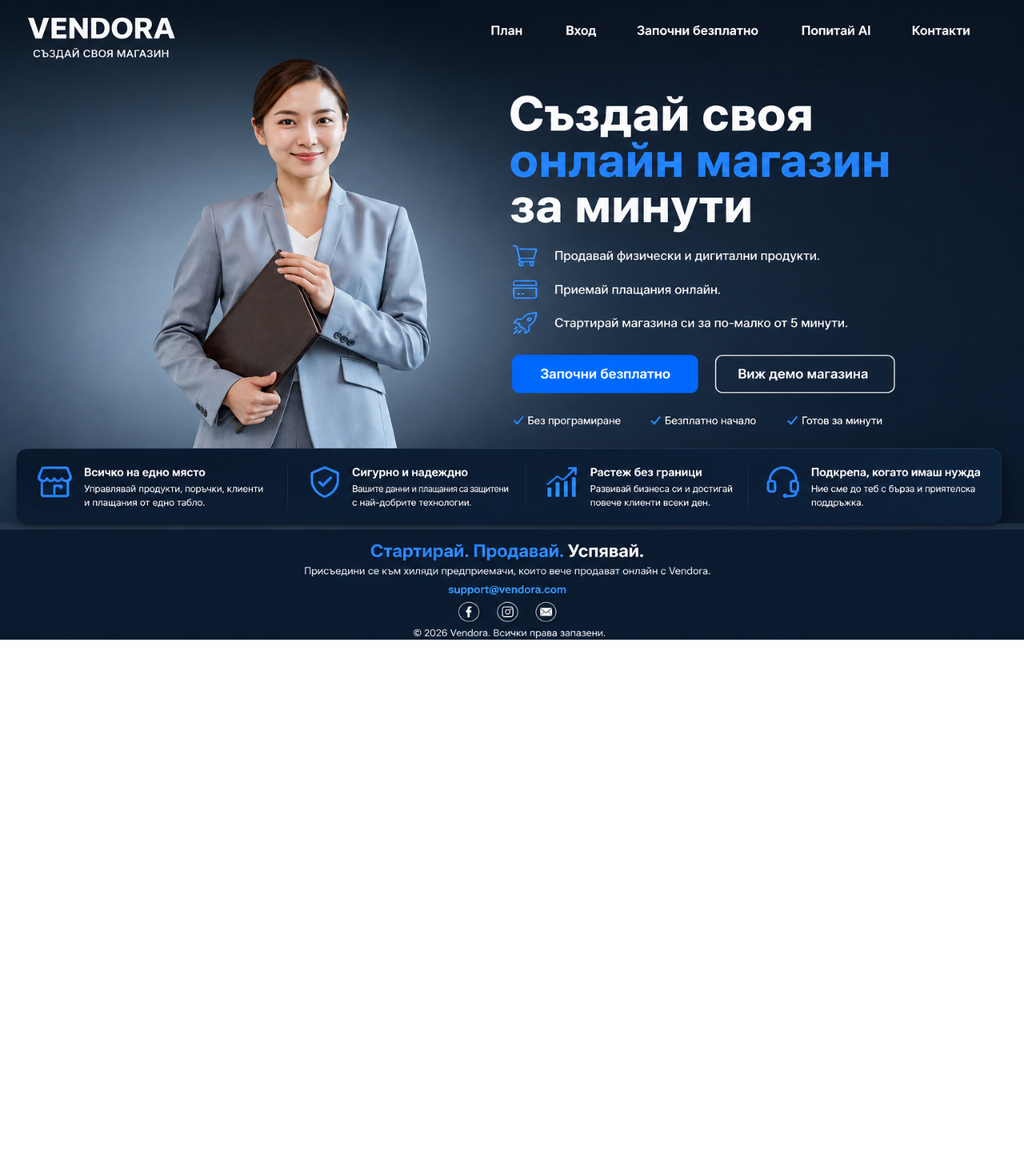
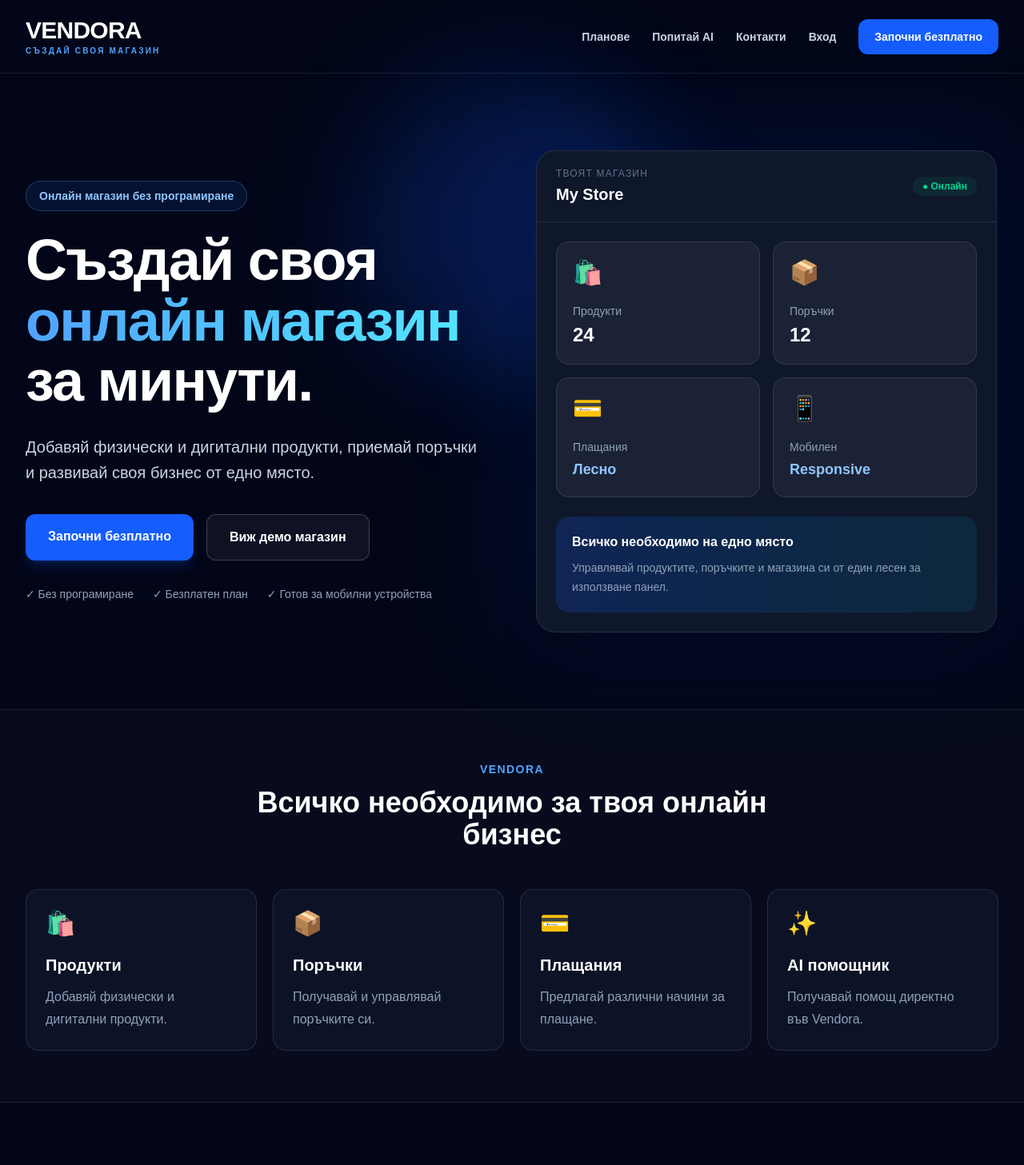
Before and after one commit to maikon79ss-dot/vendora-app, a Next.js app: page / in a window 1280 px wide. Shown: the top 1457 px of the page at 80% size. Before the commit the page ends 800 px from the top, so only its background shows below. Built offline with nearby package versions, Linux system fonts and the light colour scheme.

Commit message:
Redesign responsive homepage

```diff
--- a/app/page.tsx
+++ b/app/page.tsx
@@ -1,171 +1,276 @@
-import Image from "next/image";
 import Link from "next/link";
 
 export default function Home() {
   return (
-    <main className="min-h-screen bg-slate-950 text-white">
-      {/* Мобилна версия */}
-      <section className="flex min-h-screen flex-col px-5 py-5 md:hidden">
-        <header className="flex items-center justify-between">
-          <Link
-            href="/"
-            className="text-2xl font-extrabold tracking-tight"
-          >
-            Vendora
+    <main className="min-h-screen overflow-hidden bg-slate-950 text-white">
+      {/* Header */}
+      <header className="border-b border-white/10">
+        <div className="mx-auto flex max-w-7xl items-center justify-between px-5 py-5 lg:px-8">
+          <Link href="/" className="group">
+            <div className="text-2xl font-black tracking-tight text-white sm:text-3xl">
+              VENDORA
+            </div>
+            <div className="text-[10px] font-semibold uppercase tracking-[0.22em] text-blue-400">
+              Създай своя магазин
+            </div>
+          </Link>
+
+          <nav className="hidden items-center gap-7 text-sm font-semibold text-slate-300 md:flex">
+            <Link href="/plan" className="transition hover:text-white">
+              Планове
+            </Link>
+
+            <Link href="/ai" className="transition hover:text-white">
+              Попитай AI
+            </Link>
+
+            <Link href="/contact" className="transition hover:text-white">
+              Контакти
+            </Link>
+
+            <Link href="/login" className="transition hover:text-white">
+              Вход
             </Link>
 
             <Link
+              href="/register"
+              className="rounded-xl bg-blue-600 px-5 py-3 text-white transition hover:bg-blue-500"
+            >
+              Започни безплатно
+            </Link>
+          </nav>
+
+          <Link
             href="/login"
-            className="rounded-lg border border-white/30 px-4 py-2 text-sm font-semibold"
+            className="rounded-xl border border-white/20 px-4 py-2 text-sm font-bold md:hidden"
           >
             Вход
           </Link>
+        </div>
       </header>
 
-        <div className="flex flex-1 flex-col items-center justify-center text-center">
-          <div className="mb-6 flex h-20 w-20 items-center justify-center rounded-3xl bg-blue-600 text-4xl shadow-xl">
-            🛍️
+      {/* Hero */}
+      <section className="relative">
+        <div className="absolute left-1/2 top-0 h-96 w-96 -translate-x-1/2 rounded-full bg-blue-600/20 blur-3xl" />
+
+        <div className="relative mx-auto grid max-w-7xl items-center gap-14 px-5 py-16 lg:grid-cols-2 lg:px-8 lg:py-24">
+          {/* Hero text */}
+          <div>
+            <div className="mb-6 inline-flex rounded-full border border-blue-400/30 bg-blue-500/10 px-4 py-2 text-sm font-semibold text-blue-300">
+              Онлайн магазин без програмиране
             </div>
 
-          <h1 className="max-w-sm text-4xl font-extrabold leading-tight">
-            Създай своя онлайн магазин
+            <h1 className="max-w-3xl text-5xl font-black leading-[1.05] tracking-tight sm:text-6xl lg:text-7xl">
+              Създай своя
+              <span className="block bg-gradient-to-r from-blue-400 to-cyan-300 bg-clip-text text-transparent">
+                онлайн магазин
+              </span>
+              за минути.
             </h1>
 
-          <p className="mt-5 max-w-sm text-lg leading-7 text-slate-300">
+            <p className="mt-7 max-w-xl text-lg leading-8 text-slate-300 sm:text-xl">
               Добавяй физически и дигитални продукти, приемай поръчки
-            и споделяй собствен магазин само с един линк.
+              и развивай своя бизнес от едно място.
             </p>
 
-          <div className="mt-8 flex w-full max-w-sm flex-col gap-4">
+            <div className="mt-9 flex flex-col gap-4 sm:flex-row">
               <Link
                 href="/register"
-              className="w-full rounded-xl bg-blue-600 px-6 py-4 text-center font-bold text-white shadow-lg"
+                className="rounded-xl bg-blue-600 px-7 py-4 text-center text-base font-bold shadow-lg shadow-blue-600/20 transition hover:bg-blue-500"
               >
                 Започни безплатно
               </Link>
 
               <Link
                 href="/store/demo"
-              className="w-full rounded-xl border border-white/30 bg-white/10 px-6 py-4 text-center font-bold"
+                className="rounded-xl border border-white/20 bg-white/5 px-7 py-4 text-center text-base font-bold transition hover:bg-white/10"
               >
                 Виж демо магазин
               </Link>
             </div>
 
-          <div className="mt-10 grid w-full max-w-sm grid-cols-2 gap-3 text-sm">
+            <div className="mt-8 flex flex-wrap gap-x-6 gap-y-3 text-sm text-slate-400">
+              <span>✓ Без програмиране</span>
+              <span>✓ Безплатен план</span>
+              <span>✓ Готов за мобилни устройства</span>
+            </div>
+          </div>
+
+          {/* Dashboard mockup */}
+          <div className="relative mx-auto w-full max-w-xl">
+            <div className="absolute -inset-6 rounded-[3rem] bg-blue-600/10 blur-3xl" />
+
+            <div className="relative overflow-hidden rounded-3xl border border-white/10 bg-slate-900 shadow-2xl">
+              <div className="flex items-center justify-between border-b border-white/10 px-6 py-5">
+                <div>
+                  <p className="text-xs uppercase tracking-widest text-slate-500">
+                    Твоят магазин
+                  </p>
+                  <p className="mt-1 text-xl font-bold">
+                    My Store
+                  </p>
+                </div>
+
+                <div className="rounded-full bg-emerald-500/10 px-3 py-1 text-xs font-bold text-emerald-400">
+                  ● Онлайн
+                </div>
+              </div>
+
+              <div className="grid grid-cols-2 gap-4 p-5 sm:p-6">
+                <div className="rounded-2xl border border-white/10 bg-white/5 p-5">
+                  <div className="text-3xl">🛍️</div>
+                  <p className="mt-5 text-sm text-slate-400">
+                    Продукти
+                  </p>
+                  <p className="mt-1 text-2xl font-black">24</p>
+                </div>
+
+                <div className="rounded-2xl border border-white/10 bg-white/5 p-5">
+                  <div className="text-3xl">📦</div>
+                  <p className="mt-5 text-sm text-slate-400">
+                    Поръчки
+                  </p>
+                  <p className="mt-1 text-2xl font-black">12</p>
+                </div>
+
+                <div className="rounded-2xl border border-white/10 bg-white/5 p-5">
+                  <div className="text-3xl">💳</div>
+                  <p className="mt-5 text-sm text-slate-400">
+                    Плащания
+                  </p>
+                  <p className="mt-1 text-lg font-black text-blue-300">
+                    Лесно
+                  </p>
+                </div>
+
+                <div className="rounded-2xl border border-white/10 bg-white/5 p-5">
+                  <div className="text-3xl">📱</div>
+                  <p className="mt-5 text-sm text-slate-400">
+                    Мобилен
+                  </p>
+                  <p className="mt-1 text-lg font-black text-blue-300">
+                    Responsive
+                  </p>
+                </div>
+              </div>
+
+              <div className="mx-5 mb-5 rounded-2xl bg-gradient-to-r from-blue-600/20 to-cyan-500/10 p-5 sm:mx-6 sm:mb-6">
+                <p className="font-bold">
+                  Всичко необходимо на едно място
+                </p>
+                <p className="mt-2 text-sm leading-6 text-slate-400">
+                  Управлявай продуктите, поръчките и магазина си
+                  от един лесен за използване панел.
+                </p>
+              </div>
+            </div>
+          </div>
+        </div>
+      </section>
+
+      {/* Features */}
+      <section className="border-y border-white/10 bg-white/[0.02]">
+        <div className="mx-auto max-w-7xl px-5 py-16 lg:px-8">
+          <div className="mx-auto max-w-2xl text-center">
+            <p className="text-sm font-bold uppercase tracking-widest text-blue-400">
+              Vendora
+            </p>
+
+            <h2 className="mt-3 text-3xl font-black sm:text-4xl">
+              Всичко необходимо за твоя онлайн бизнес
+            </h2>
+          </div>
+
+          <div className="mt-12 grid gap-5 sm:grid-cols-2 lg:grid-cols-4">
+            {[
+              {
+                icon: "🛍️",
+                title: "Продукти",
+                text: "Добавяй физически и дигитални продукти.",
+              },
+              {
+                icon: "📦",
+                title: "Поръчки",
+                text: "Получавай и управлявай поръчките си.",
+              },
+              {
+                icon: "💳",
+                title: "Плащания",
+                text: "Предлагай различни начини за плащане.",
+              },
+              {
+                icon: "✨",
+                title: "AI помощник",
+                text: "Получавай помощ директно във Vendora.",
+              },
+            ].map((feature) => (
+              <div
+                key={feature.title}
+                className="rounded-2xl border border-white/10 bg-slate-900/70 p-6"
+              >
+                <div className="text-3xl">{feature.icon}</div>
+
+                <h3 className="mt-5 text-xl font-bold">
+                  {feature.title}
+                </h3>
+
+                <p className="mt-3 leading-7 text-slate-400">
+                  {feature.text}
+                </p>
+              </div>
+            ))}
+          </div>
+        </div>
+      </section>
+
+      {/* Free plan */}
+      <section className="mx-auto max-w-7xl px-5 py-16 lg:px-8 lg:py-20">
+        <div className="overflow-hidden rounded-3xl border border-blue-400/20 bg-gradient-to-br from-blue-600/20 via-slate-900 to-slate-900 p-8 text-center sm:p-12">
+          <p className="font-bold text-blue-300">
+            Започни безплатно
+          </p>
+
+          <h2 className="mx-auto mt-3 max-w-3xl text-3xl font-black sm:text-4xl">
+            Не ти е необходим кратък пробен период.
+          </h2>
+
+          <p className="mx-auto mt-5 max-w-2xl text-lg leading-8 text-slate-300">
+            Стартирай с безплатния план и премини към повече
+            възможности, когато бизнесът ти има нужда от тях.
+          </p>
+
           <Link
-              href="/plan"
-              className="rounded-xl bg-white/10 p-4 font-semibold"
+            href="/register"
+            className="mt-8 inline-block rounded-xl bg-blue-600 px-8 py-4 font-bold transition hover:bg-blue-500"
           >
-              ⭐ Планове
+            Създай своя магазин
+          </Link>
+        </div>
+      </section>
+
+      {/* Footer */}
+      <footer className="border-t border-white/10">
+        <div className="mx-auto flex max-w-7xl flex-col gap-5 px-5 py-8 text-sm text-slate-400 sm:flex-row sm:items-center sm:justify-between lg:px-8">
+          <div>
+            <span className="font-bold text-white">VENDORA</span>
+            <span className="ml-3">© 2026</span>
+          </div>
+
+          <div className="flex flex-wrap gap-5">
+            <Link href="/plan" className="hover:text-white">
+              Планове
             </Link>
 
-            <Link
-              href="/ai"
-              className="rounded-xl bg-white/10 p-4 font-semibold"
-            >
-              ✨ Попитай AI
+            <Link href="/contact" className="hover:text-white">
+              Контакти
             </Link>
 
-            <Link
-              href="/contact"
-              className="rounded-xl bg-white/10 p-4 font-semibold"
-            >
-              ✉️ Контакти
-            </Link>
-
-            <Link
-              href="/login"
-              className="rounded-xl bg-white/10 p-4 font-semibold"
-            >
-              👤 Моят профил
+            <Link href="/login" className="hover:text-white">
+              Вход
             </Link>
           </div>
         </div>
-
-        <footer className="mt-8 border-t border-white/10 pt-5 text-center text-sm text-slate-400">
-          <a href="mailto:maikon79ss@gmail.com">
-            maikon79ss@gmail.com
-          </a>
       </footer>
-      </section>
-
-      {/* Десктоп версия */}
-      <section className="hidden h-screen w-screen overflow-hidden md:block">
-        <div className="relative h-full w-full">
-          <Image
-            src="/vendora-home-new.png"
-            alt="Начална страница на Vendora"
-            fill
-            priority
-            sizes="100vw"
-            className="object-fill"
-          />
-
-          <Link
-            href="/"
-            aria-label="Начална страница"
-            title="Vendora"
-            className="absolute left-[2%] top-[2%] h-[9%] w-[25%]"
-          />
-
-          <Link
-            href="/plan"
-            aria-label="Планове"
-            title="План"
-            className="absolute left-[47%] top-[3%] h-[7%] w-[7%]"
-          />
-
-          <Link
-            href="/login"
-            aria-label="Вход"
-            title="Вход"
-            className="absolute left-[54%] top-[3%] h-[7%] w-[7%]"
-          />
-
-          <Link
-            href="/register"
-            aria-label="Започни безплатно"
-            title="Започни безплатно"
-            className="absolute left-[61%] top-[3%] h-[7%] w-[16%]"
-          />
-
-          <Link
-            href="/ai"
-            aria-label="Попитай AI"
-            title="Попитай AI"
-            className="absolute left-[76%] top-[3%] h-[7%] w-[11%]"
-          />
-
-          <Link
-            href="/contact"
-            aria-label="Контакти"
-            title="Контакти"
-            className="absolute left-[88%] top-[3%] h-[7%] w-[10%]"
-          />
-
-          <Link
-            href="/register"
-            aria-label="Започни безплатно"
-            title="Започни безплатно"
-            className="absolute left-[47%] top-[59%] h-[8%] w-[21%] rounded-2xl"
-          />
-
-          <Link
-            href="/store/demo"
-            aria-label="Виж демо магазин"
-            title="Виж демо магазин"
-            className="absolute left-[70%] top-[59%] h-[8%] w-[21%] rounded-2xl"
-          />
-
-          <a
-            href="mailto:maikon79ss@gmail.com"
-            aria-label="Изпрати имейл до Vendora"
-            title="maikon79ss@gmail.com"
-            className="absolute left-[40%] top-[84%] h-[6%] w-[20%]"
-          />
-        </div>
-      </section>
     </main>
   );
 }
```
Lines whose indentation alone changed are shown as unchanged.
